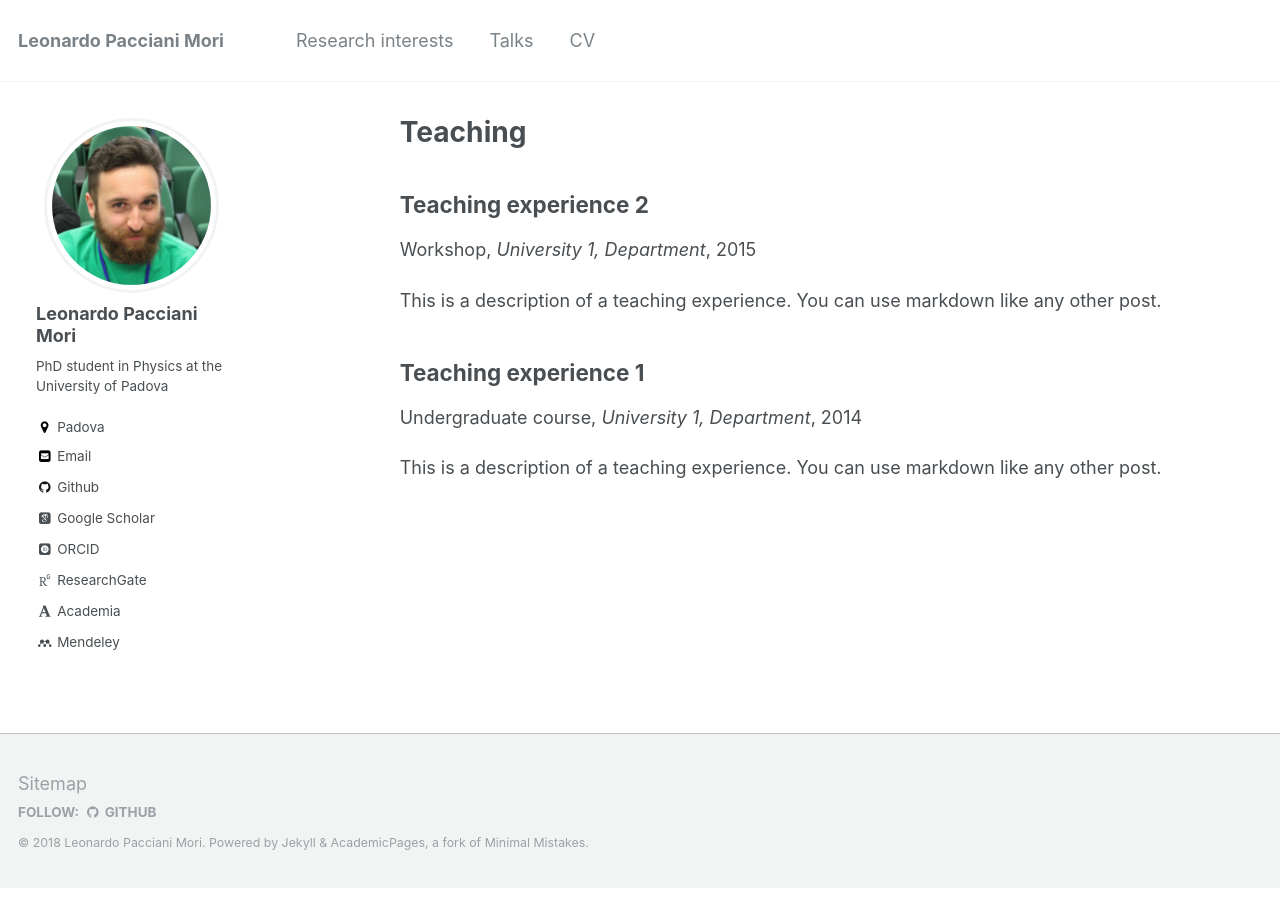
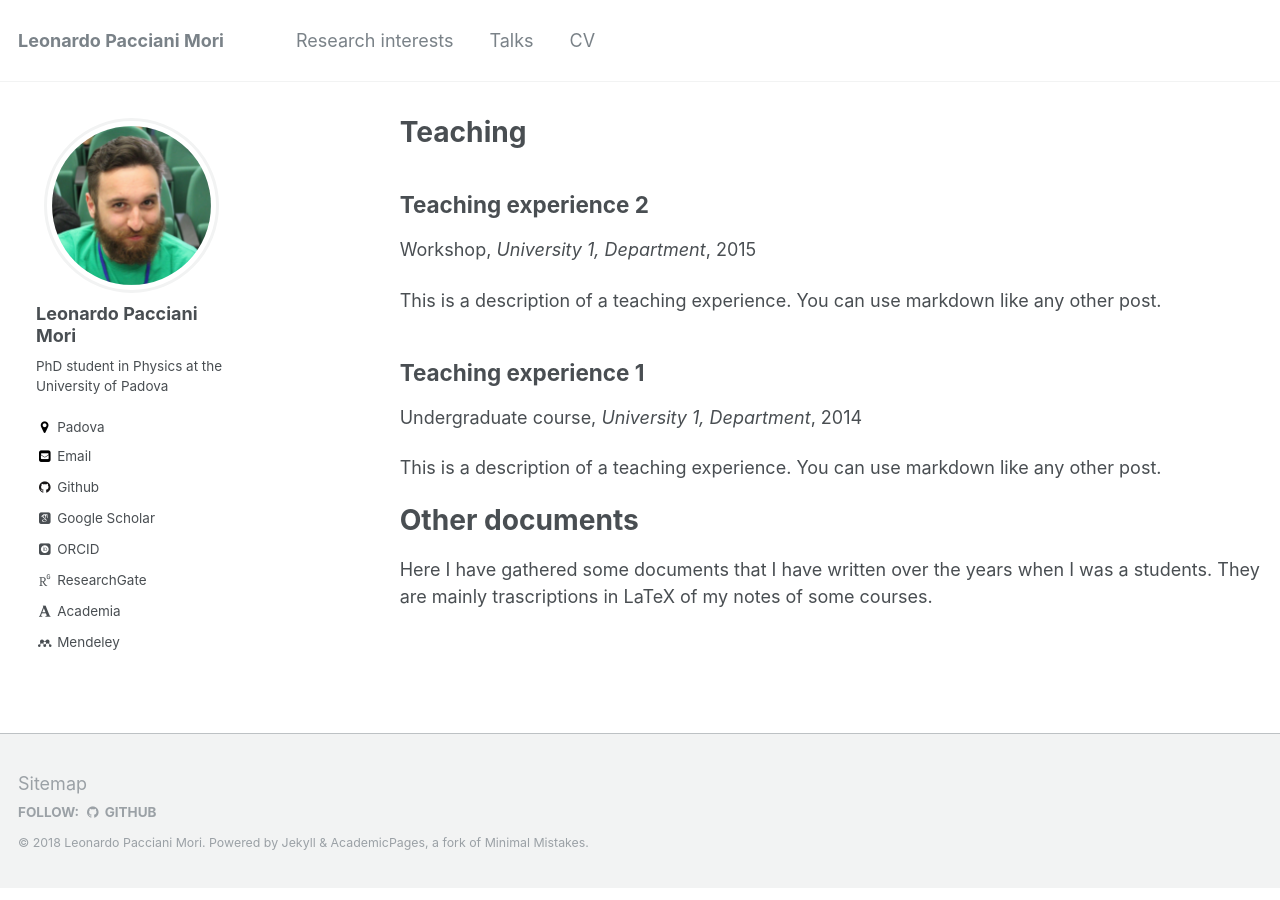
Before and after one commit to suweis/suweis.github.io, a Jekyll site: the page built from _pages/teaching.html, in a window 1280 px wide. Built offline with Jekyll 4.4.1, drawn with Linux system fonts in a browser that asks for light colours; some web fonts are replaced.

Commit message:
Aggiunta sezione "other documents" in "teaching", per appunti latex

```diff
--- a/_pages/teaching.html
+++ b/_pages/teaching.html
@@ -10,3 +10,8 @@ author_profile: true
 {% for post in site.teaching reversed %}
   {% include archive-single.html %}
 {% endfor %}
+
+<header>
+   <h1>Other documents</h1>
+</header>
+<p>Here I have gathered some documents that I have written over the years when I was a students. They are mainly trascriptions in LaTeX of my notes of some courses.</p>
```
